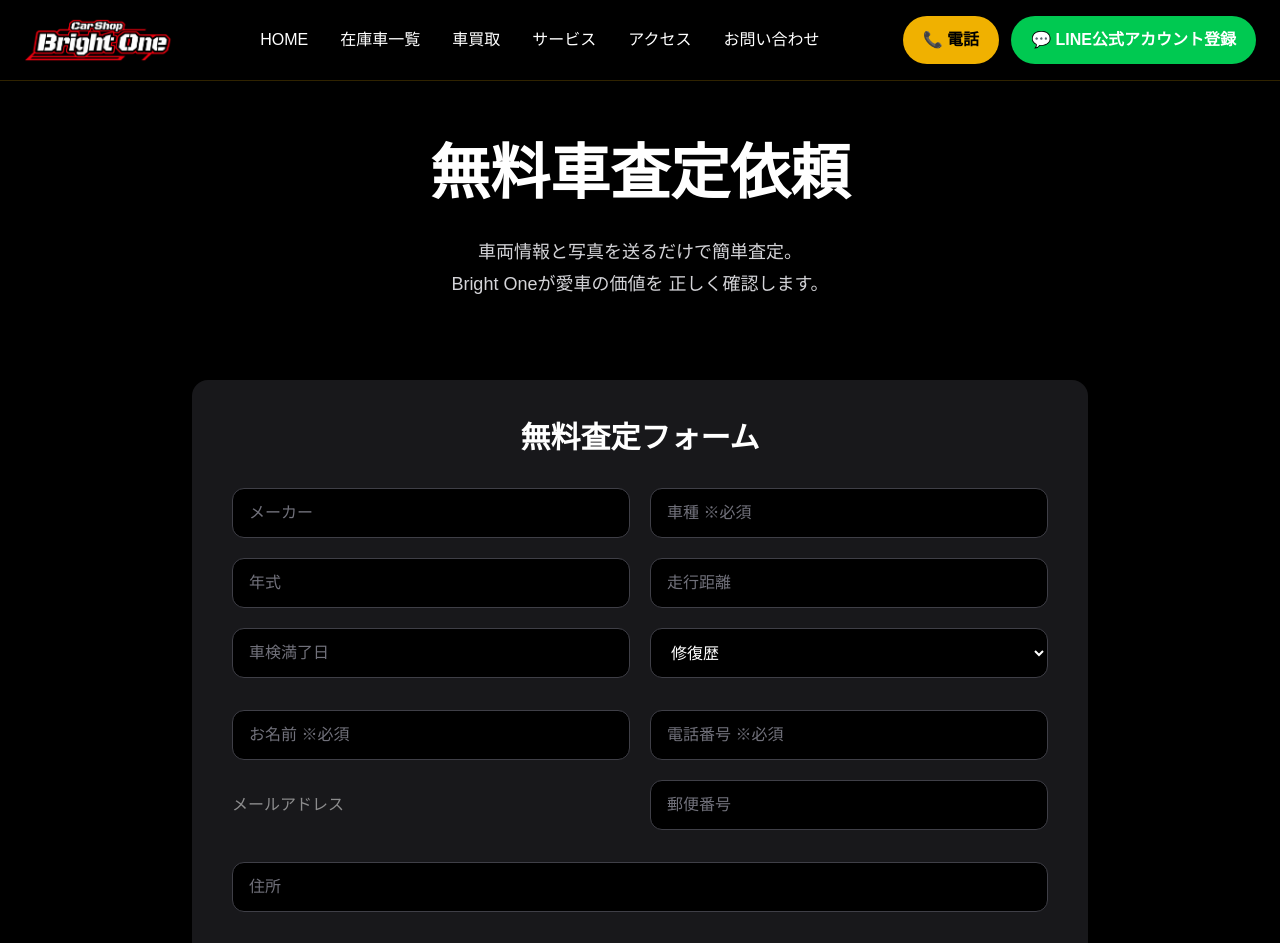
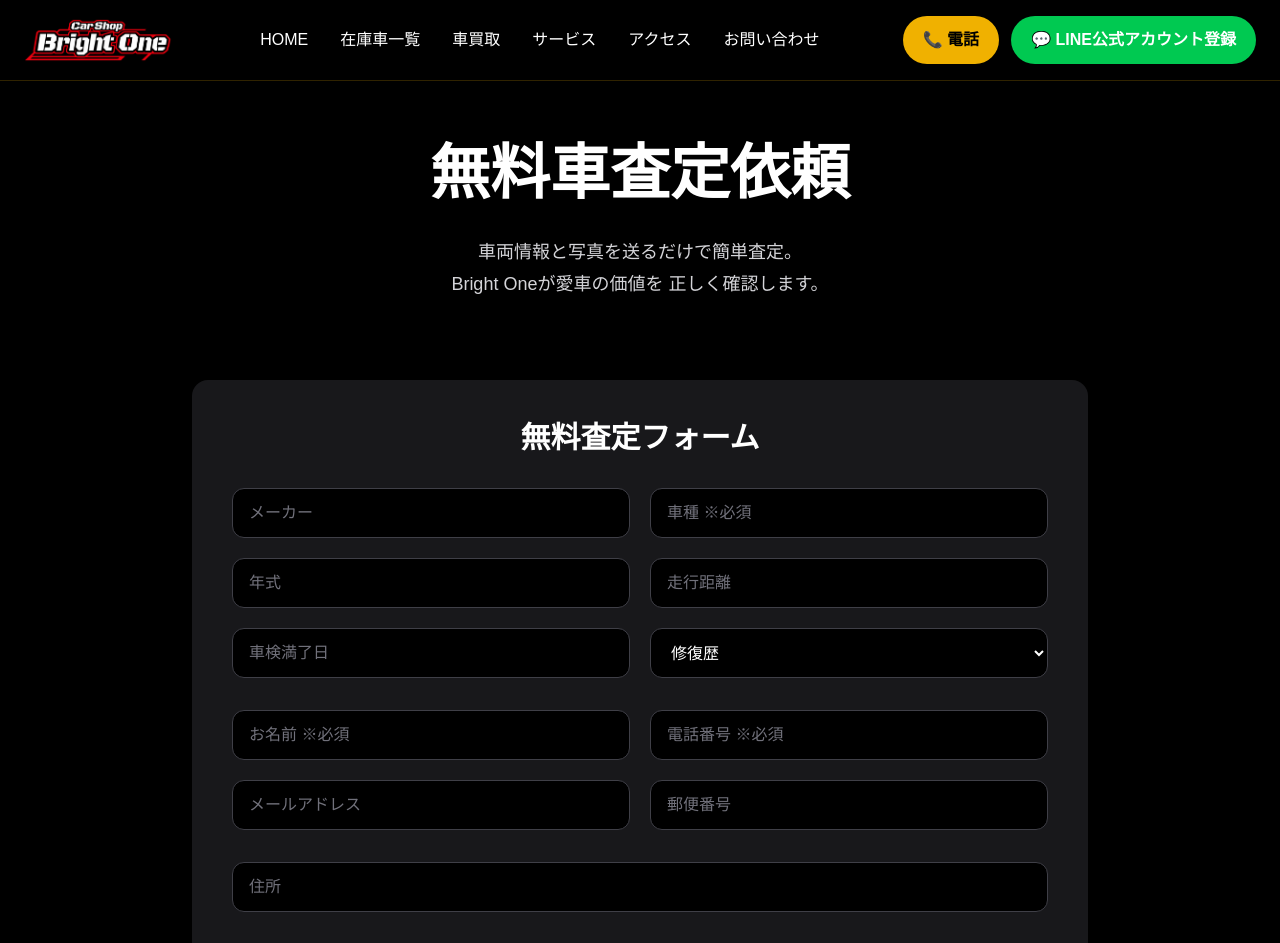
Before and after one commit to fxshiromaru-sketch/brightone, a Next.js app: page /purchase/request in a window 1280 px wide. Shown: the top 943 px of the page. Built offline with nearby package versions, Linux system fonts and the light colour scheme; no server answers.

Commit message:
更新内容

```diff
--- a/components/purchase/PurchaseForm.tsx
+++ b/components/purchase/PurchaseForm.tsx
@@ -302,7 +302,7 @@ if(!form.phone){
   onChange={handleChange}
   placeholder="メールアドレス"
   required
-  className="..."
+  className="input"
 />
 
 
```
